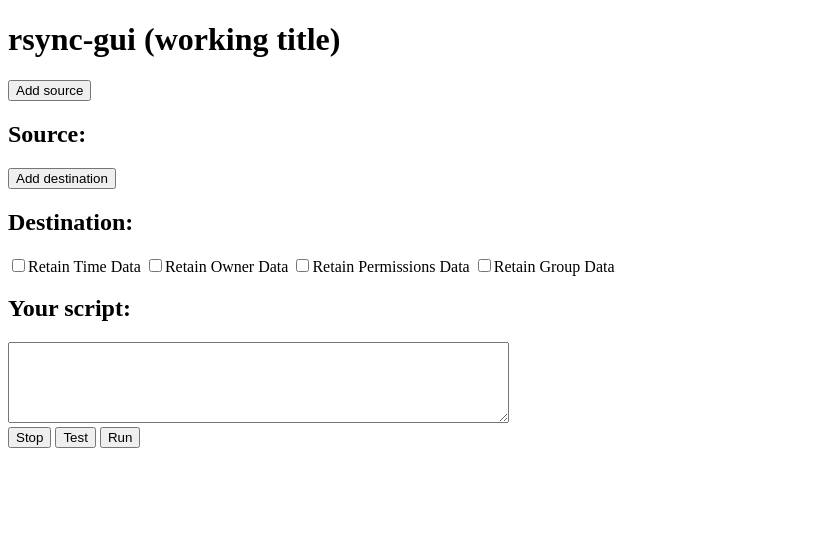
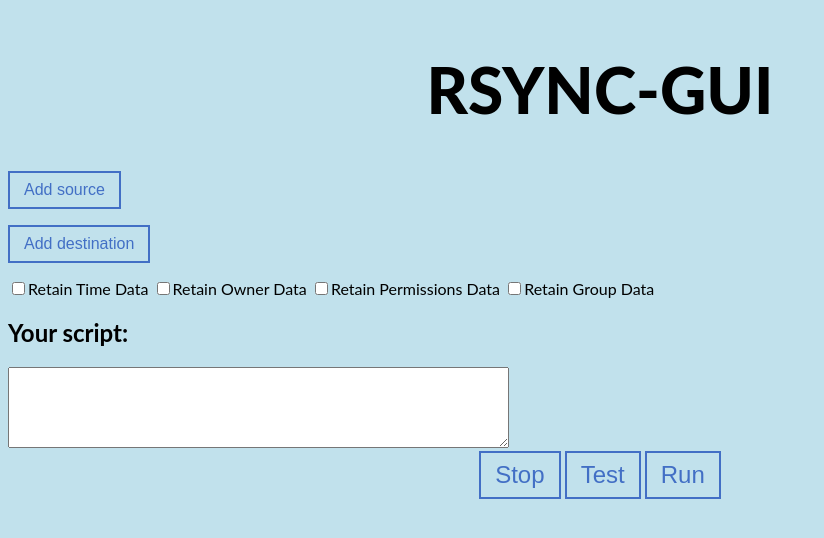
Before and after one commit to ablwr/rsync-gui, an Electron app: page index.html in a window 1200 px wide. Shown: the whole page, without its empty margins (0-824 px from the left). Drawn offline with Linux system fonts and the light colour scheme.

Commit message:
Add some CSS

```diff
--- a/css/css.css
+++ b/css/css.css
@@ -0,0 +1,44 @@
+
+body {
+  display: grid;
+  background-color: rgba(173, 216, 230, 0.75);
+  color: black;
+  font-family: 'Lato', sans-serif;
+}
+
+#layout {
+  grid-template-columns: repeat(5, 1fr);
+  grid-gap: 0.25rem;
+  max-width: 100%;
+}
+
+h1 {
+  font-size: 8vh;
+  font-weight: 800;
+  text-transform: uppercase;
+  text-align: center;
+}
+
+h2 {
+  font-size: 3vh;
+}
+
+button {
+  background-color: transparent;
+  border: 2px solid rgb(66,111,197);
+  color: rgb(66,111,197);
+  font-size: 16px;
+  padding: 8px 14px 8px 14px;
+}
+
+.decision-bar {
+  text-align: center;
+}
+
+.decision-bar > button {
+  background-color: transparent;
+  border: 2px solid rgb(66,111,197);
+  color: rgb(66,111,197);
+  font-size: 24px;
+  padding: 8px 14px 8px 14px;
+}
--- a/index.html
+++ b/index.html
@@ -6,11 +6,20 @@
     <link rel="stylesheet" href="css/css.css" />
   </head>
   <body>
-    <h1>rsync-gui (working title)</h1>
+
+    <div id="layout">
+      <h1>rsync-gui</h1>
+
+      <p>
         <button id="source-directory">Add source</button>
-    <h2 id="selected-source">Source: </h2>
+        <span id="selected-source"></span>
+      </p>
+
+      <p>
         <button id="destination-directory">Add destination</button>
-    <h2 id="selected-dest">Destination: </h2>
+        <span id="selected-dest"></span>
+      </p>
+
       <div class="options">
         <input type="checkbox" name="retainTime"><label
         for="retainTime">Retain Time Data</label>
@@ -21,11 +30,15 @@
         <input type="checkbox" name="retainGroup"><label
         for="retainGroup">Retain Group Data</label>
       </div>
+
       <h2>Your script:</h2>
       <textarea name="" id="" cols="60" rows="5"></textarea></br>
+      <div class="decision-bar">
         <button id="stop">Stop</button>
         <button id="test">Test</button>
         <button id="run">Run</button>
+      </div>
+    </div>
     <script src="js/js.js"></script>
   </body>
 </html>
--- a/js/js.js
+++ b/js/js.js
@@ -3,7 +3,6 @@ const { dialog } = require('electron').remote
 const selectSourceBtn = document.getElementById('source-directory')
 const selectDestBtn = document.getElementById('destination-directory')
 
-console.log("hi")
 selectSourceBtn.addEventListener("click", (event) => {
   selectedSource = dialog.showOpenDialog({
     properties: ['openDirectory']
@@ -15,5 +14,5 @@ selectDestBtn.addEventListener("click", (event) => {
   selectedDest = dialog.showOpenDialog({
     properties: ['openDirectory']
   })
-  document.getElementById('selected-dest').innerHTML = `Source: ${selectedDest}`
+  document.getElementById('selected-dest').innerHTML = `Destination: ${selectedDest}`
 })
```
Lines whose indentation alone changed are shown as unchanged.
